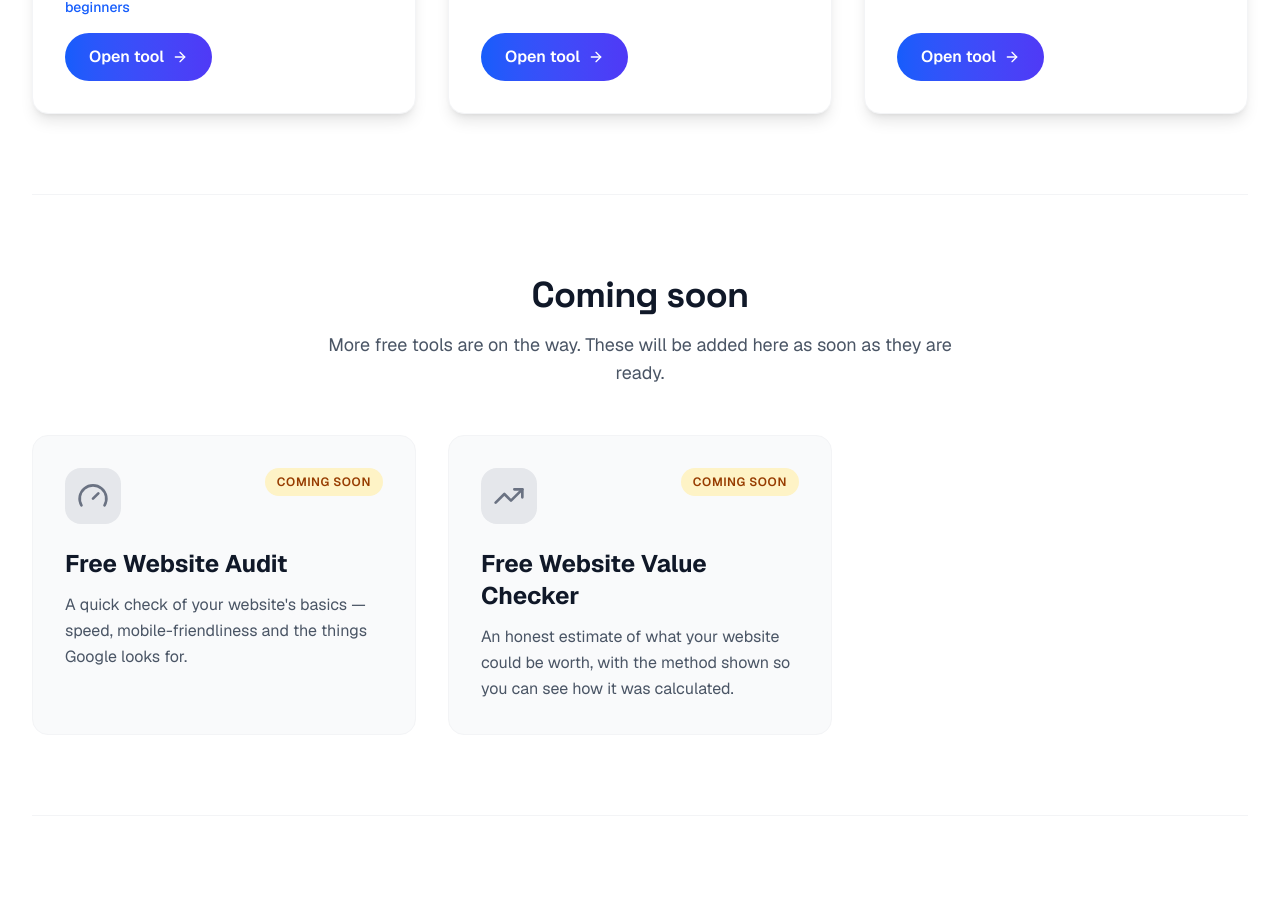
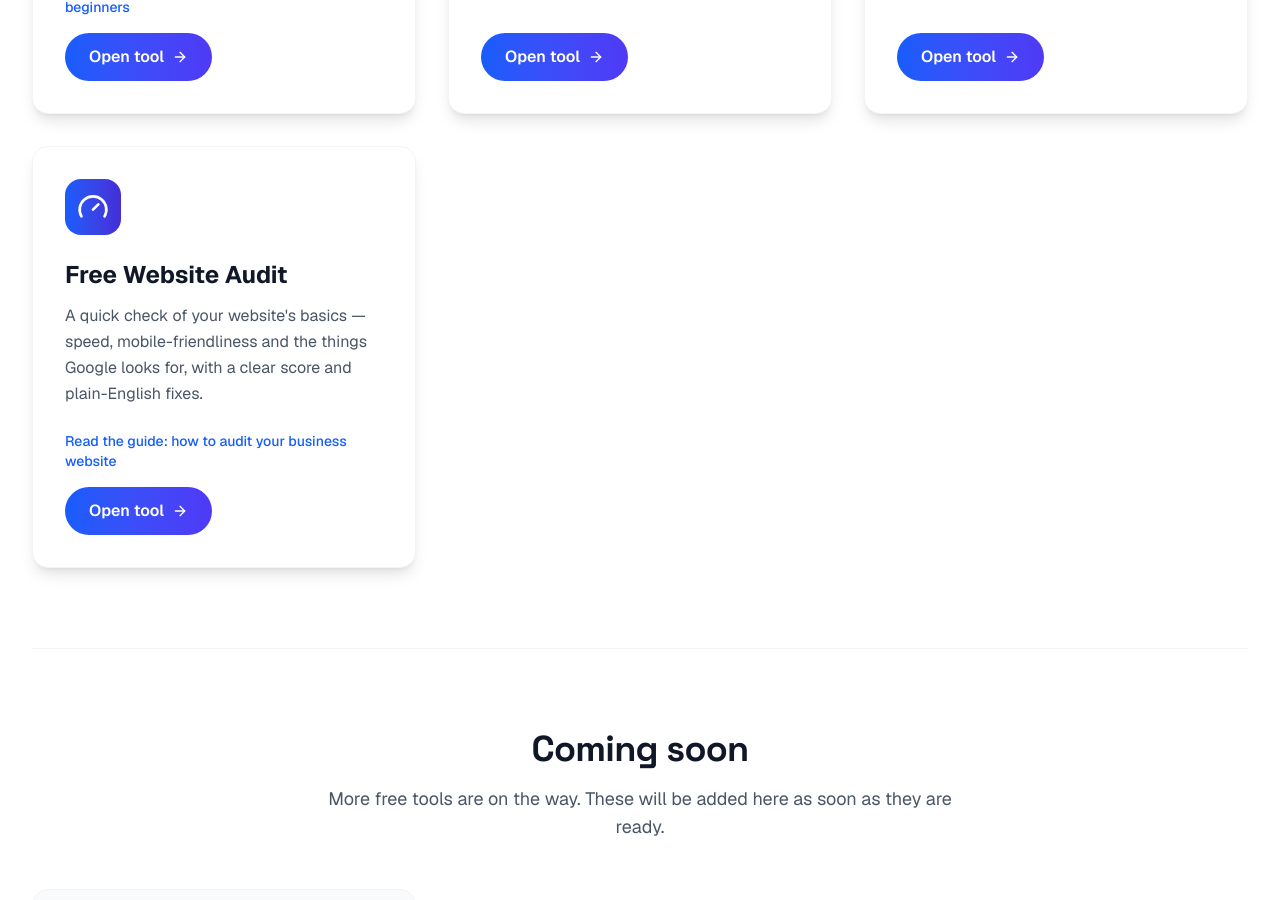
Before and after one commit to JoelionWebDev/joetech, a Next.js app: page /tools in a window 1280 px wide. Shown: the part 1353-2253 px from the top of the page. Built offline with nearby package versions, Linux system fonts and the light colour scheme.

Commit message:
Move Free Website Audit to live tools on the Free Tools hub

```diff
--- a/app/tools/page.jsx
+++ b/app/tools/page.jsx
@@ -73,15 +73,18 @@ const liveTools = [
     description:
       "Find broken links and dead pages on your website before your visitors do.",
   },
+  {
+    name: "Free Website Audit",
+    href: "/tools/website-audit",
+    icon: <Gauge className="w-8 h-8" />,
+    description:
+      "A quick check of your website's basics — speed, mobile-friendliness and the things Google looks for, with a clear score and plain-English fixes.",
+    guide: "/blog/audit-your-business-website-nigeria",
+    guideLabel: "Read the guide: how to audit your business website",
+  },
 ];
 
 const comingSoonTools = [
-  {
-    name: "Free Website Audit",
-    icon: <Gauge className="w-8 h-8" />,
-    description:
-      "A quick check of your website's basics — speed, mobile-friendliness and the things Google looks for.",
-  },
   {
     name: "Free Website Value Checker",
     icon: <TrendingUp className="w-8 h-8" />,
```
